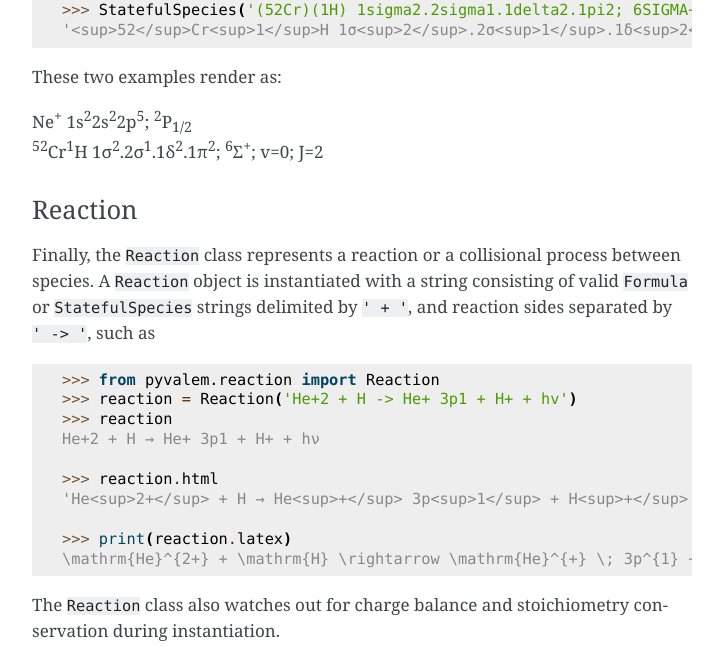
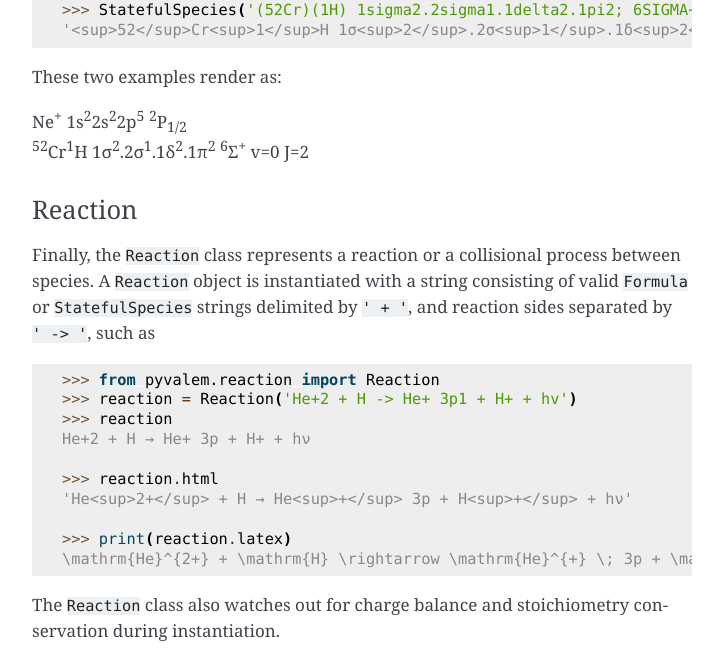
Before and after one commit to xnx/pyvalem, a Sphinx documentation site: the page built from doc/introduction.rst, in a window 1280 px wide and 900 px high, scrolled down 2145 px. Shown: the part 239-895 px from the top of the window, without its empty margins (388-1111 px from the left). Built offline with Sphinx 7.4.7, drawn with Linux system fonts in a browser that asks for light colours.

```diff
--- a/doc/introduction.rst
+++ b/doc/introduction.rst
@@ -126,14 +126,14 @@ As ``Formula``, also ``StatefulSpecies`` have ``html`` and ``latex`` attributes.
     \mathrm{Ne}^{+} \; 1s^{2}2s^{2}2p^{5}; \; {}^{2}P_{1/2}
 
     >>> StatefulSpecies('(52Cr)(1H) 1sigma2.2sigma1.1delta2.1pi2; 6SIGMA+; v=0; J=2').html
-    '<sup>52</sup>Cr<sup>1</sup>H 1σ<sup>2</sup>.2σ<sup>1</sup>.1δ<sup>2</sup>.1π<sup>2</sup>; <sup>6</sup>Σ<sup>+</sup>; v=0; J=2'
+    '<sup>52</sup>Cr<sup>1</sup>H 1σ<sup>2</sup>.2σ<sup>1</sup>.1δ<sup>2</sup>.1π<sup>2</sup> <sup>6</sup>Σ<sup>+</sup> v=0 J=2'
 
 These two examples render as:
 
 .. raw:: html
 
-    Ne<sup>+</sup> 1s<sup>2</sup>2s<sup>2</sup>2p<sup>5</sup>; <sup>2</sup>P<sub>1/2</sub><br>
-    <sup>52</sup>Cr<sup>1</sup>H 1σ<sup>2</sup>.2σ<sup>1</sup>.1δ<sup>2</sup>.1π<sup>2</sup>; <sup>6</sup>Σ<sup>+</sup>; v=0; J=2
+    Ne<sup>+</sup> 1s<sup>2</sup>2s<sup>2</sup>2p<sup>5</sup> <sup>2</sup>P<sub>1/2</sub><br>
+    <sup>52</sup>Cr<sup>1</sup>H 1σ<sup>2</sup>.2σ<sup>1</sup>.1δ<sup>2</sup>.1π<sup>2</sup> <sup>6</sup>Σ<sup>+</sup> v=0 J=2
 
 
 Reaction
@@ -148,13 +148,13 @@ separated by ``' -> '``, such as
     >>> from pyvalem.reaction import Reaction
     >>> reaction = Reaction('He+2 + H -> He+ 3p1 + H+ + hv')
     >>> reaction
-    He+2 + H → He+ 3p1 + H+ + hν
+    He+2 + H → He+ 3p + H+ + hν
 
     >>> reaction.html
-    'He<sup>2+</sup> + H → He<sup>+</sup> 3p<sup>1</sup> + H<sup>+</sup> + hν'
+    'He<sup>2+</sup> + H → He<sup>+</sup> 3p + H<sup>+</sup> + hν'
 
     >>> print(reaction.latex)
-    \mathrm{He}^{2+} + \mathrm{H} \rightarrow \mathrm{He}^{+} \; 3p^{1} + \mathrm{H}^{+} + h\nu
+    \mathrm{He}^{2+} + \mathrm{H} \rightarrow \mathrm{He}^{+} \; 3p + \mathrm{H}^{+} + h\nu
 
 The ``Reaction`` class also watches out for charge balance and stoichiometry
 conservation during instantiation.
--- a/doc/reaction.rst
+++ b/doc/reaction.rst
@@ -23,7 +23,7 @@ Examples
 An HTML representation of the reaction is stored as the ``html`` attribute::
 
     >>> print(r2.html)
-    CO v=1 + O<sub>2</sub> J=2; X<sup>3</sup>Σ<sup>-</sup><sub>g</sub> → CO<sub>2</sub> + O
+    CO v=1 + O<sub>2</sub> J=2 X<sup>3</sup>Σ<sup>-</sup><sub>g</sub> → CO<sub>2</sub> + O
     >>> print(r4.html)
     C<sub>6</sub>H<sub>5</sub>OH + 7O<sub>2</sub> → 6CO<sub>2</sub> + 3H<sub>2</sub>O
 
--- a/doc/stateful_species.rst
+++ b/doc/stateful_species.rst
@@ -26,13 +26,13 @@ An HTML representation is accessible through the ``html`` attribute:
 .. code-block:: pycon
 
     >>> print(ss4.html)
-    CrH 1σ<sup>2</sup>.2σ<sup>1</sup>.1π<sup>4</sup>.3σ<sup>1</sup>; <sup>6</sup>Σ<sup>+</sup>
+    CrH 1σ<sup>2</sup>.2σ<sup>1</sup>.1π<sup>4</sup>.3σ<sup>1</sup> <sup>6</sup>Σ<sup>+</sup>
 
 This example renders as:
 
 .. raw:: html
 
-    CrH 1σ<sup>2</sup>.2σ<sup>1</sup>.1π<sup>4</sup>.3σ<sup>1</sup>; <sup>6</sup>Σ<sup>+</sup>
+    CrH 1σ<sup>2</sup>.2σ<sup>1</sup>.1π<sup>4</sup>.3σ<sup>1</sup> <sup>6</sup>Σ<sup>+</sup>
 
 
 The ``Formula`` object and a list of the parse ``State`` objects are returned by the
--- a/setup.py
+++ b/setup.py
@@ -8,7 +8,7 @@ long_description = (root / "README.rst").read_text(encoding="utf-8")
 
 setup(
     name="pyvalem",
-    version="2.5.2",
+    version="2.5.3",
     description="A package for managing simple chemical species and states",
     long_description=long_description,
     long_description_content_type="text/x-rst",
```
Also changed, not shown: other parts of doc/stateful_species.rst (+1 -1 lines), README.rst (+4 -4 lines), 6 other files.
